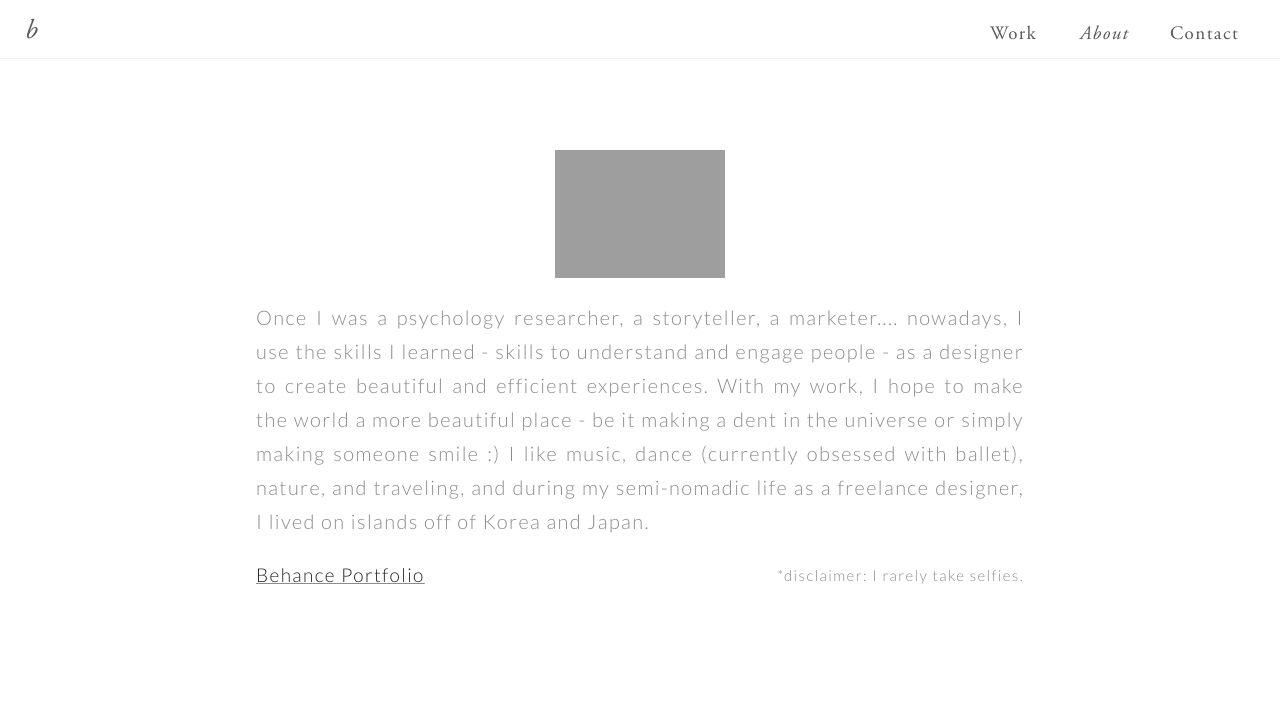
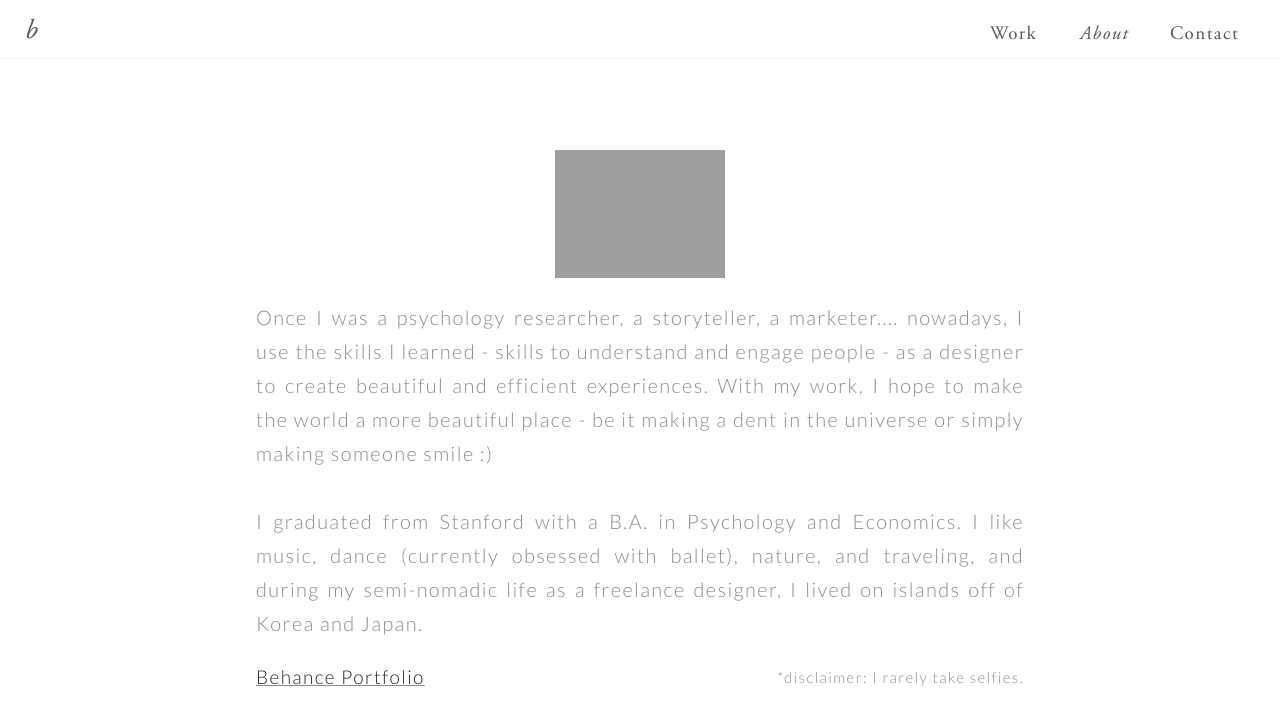
Before and after one commit to bkwon0402/bkwon0402.github.io, a Jekyll site: the page about.html, which Jekyll copies as it is, in a window 1280 px wide. Shown: the top 725 px of the page. Built offline with Jekyll 4.4.1, drawn with Linux system fonts in a browser that asks for light colours.

Commit message:
Update about.html

```diff
--- a/about.html
+++ b/about.html
@@ -72,7 +72,7 @@
 <div class="say">
 <div class="selfie2"><img src="/images/selfie.png"></div>
 <div class="aboutme">Once I was a psychology researcher, a storyteller, a marketer.... nowadays, I use the skills I learned - skills to understand and engage people - as a designer to create beautiful and efficient experiences.
-	With my work, I hope to make the world a more beautiful place - be it making a dent in the universe or simply making someone smile :) I like music, dance (currently obsessed with ballet), nature, and traveling, and during my semi-nomadic life as a freelance designer, I lived on islands off of Korea and Japan.
+	With my work, I hope to make the world a more beautiful place - be it making a dent in the universe or simply making someone smile :) <br><br> I graduated from Stanford with a B.A. in Psychology and Economics. I like music, dance (currently obsessed with ballet), nature, and traveling, and during my semi-nomadic life as a freelance designer, I lived on islands off of Korea and Japan.
 <div class="clearfix">
 	<p class="disclaimer">*disclaimer: I rarely take selfies.</p>
 
```
